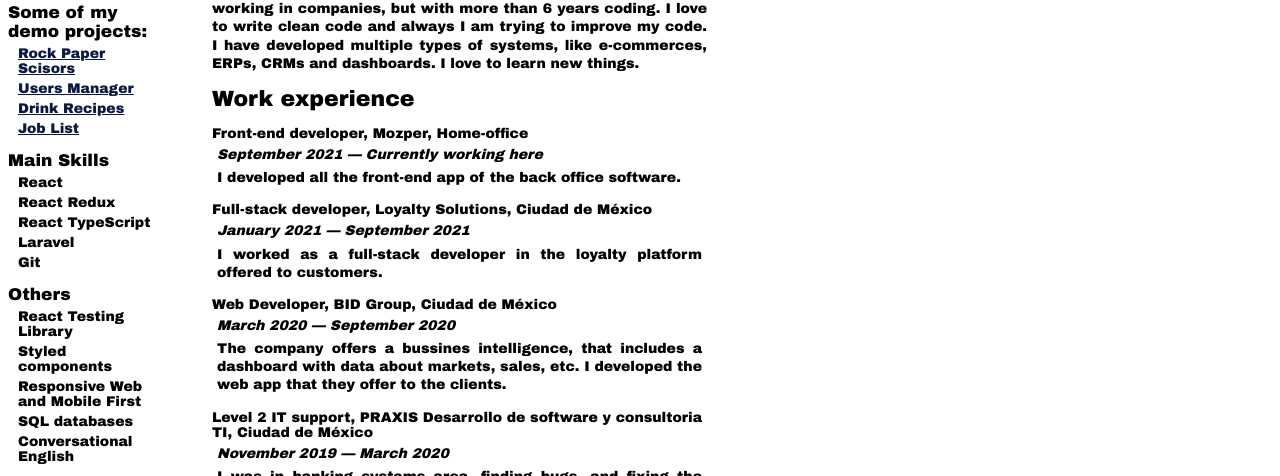
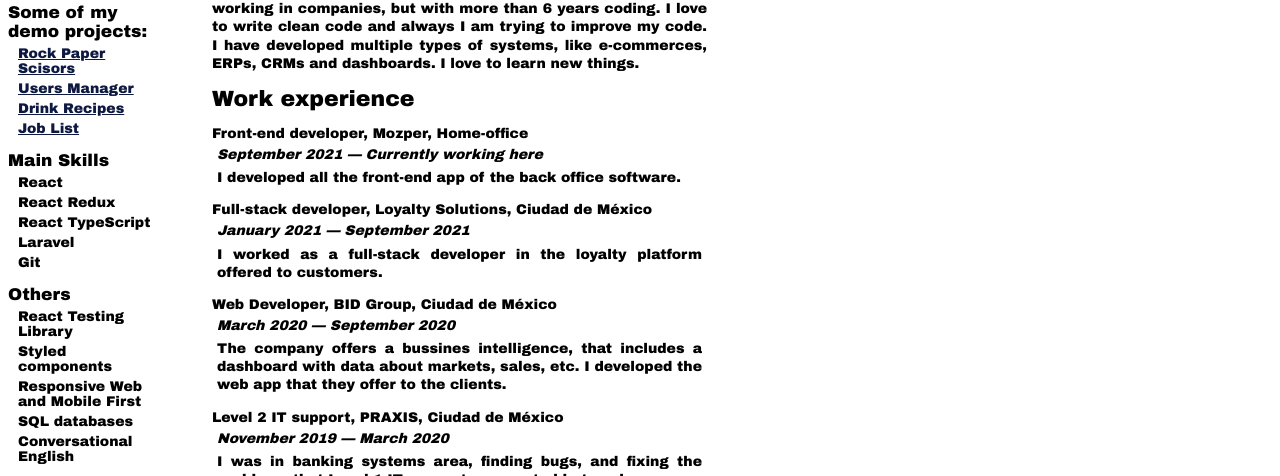
Before and after one commit to alanicio/CV, a plain HTML site: page index.html in a window 1280 px wide. Shown: the part 244-720 px from the top of the page. Drawn offline with Linux system fonts and the light colour scheme.

Commit message:
PRAXIS name changed

```diff
--- a/index.html
+++ b/index.html
@@ -144,10 +144,7 @@
                     the clients.
                 </p>
 
-                <div class="sub-title">
-                    Level 2 IT support, PRAXIS Desarrollo de software y consultoria TI, Ciudad
-                    de México
-                </div>
+                <div class="sub-title">Level 2 IT support, PRAXIS, Ciudad de México</div>
                 <p class="date-range">November 2019 — March 2020</p>
                 <p>
                     I was in banking systems area, finding bugs, and fixing the problems that
```
